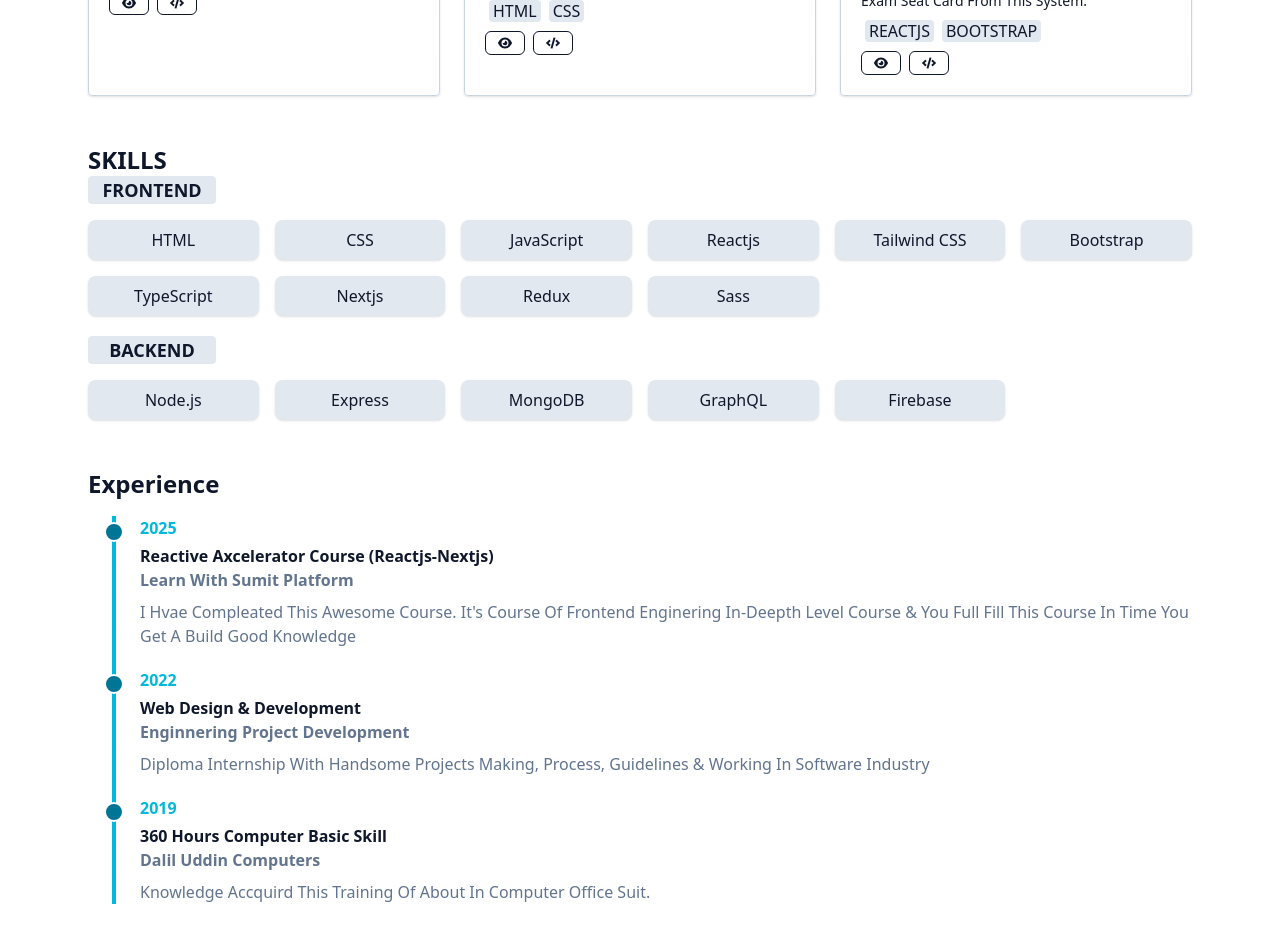
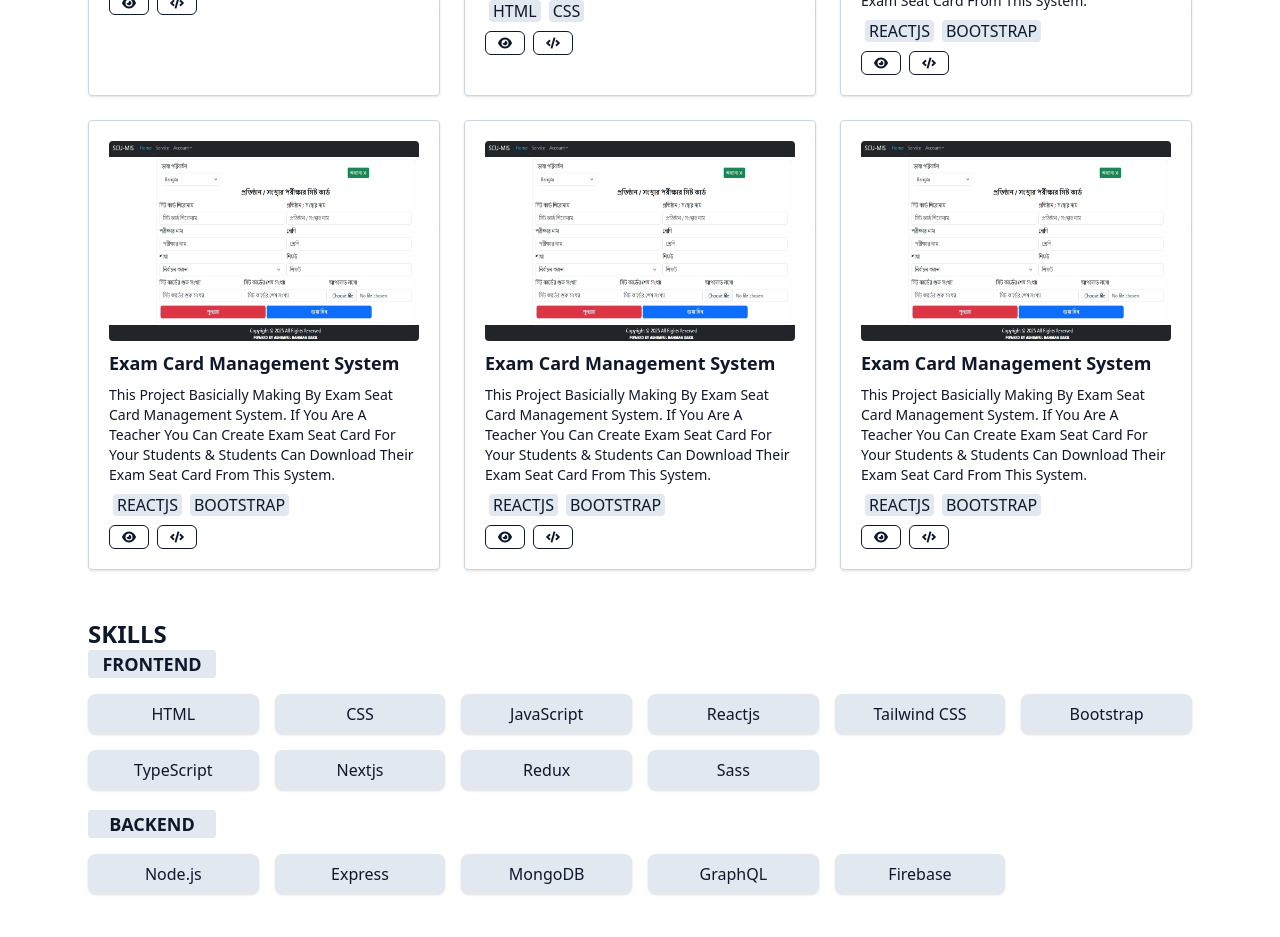
Before and after one commit to ashrafulrahmansakil/portfolio-ars, a React (Vite) app: page / in a window 1280 px wide. Shown: the part 1260-2197 px from the top of the page. Built offline with nearby package versions, Linux system fonts and the light colour scheme.

Commit message:
update file name of resume

```diff
--- a/src/data/data.js
+++ b/src/data/data.js
@@ -24,7 +24,7 @@ const about = {
     {
       id: 1,
       selfResume:
-        "https://drive.google.com/file/d/1IrIGofZ5Q5u9Vv_uS9JdXmrp-h-tTyQP/view?usp=sharing",
+        "https://drive.google.com/file/d/1NTgtYDOgWW30pPDw2gOEmy6fiay962hf/view?usp=drive_link",
       details:
         "I’m a front-end based passionate about crafting pixel-perfect interfaces and smooth interactions. I love turning design ideas into fast, accessible, and delightful products. With a strong foundation in HTML, CSS, and JavaScript, I specialize in ReactJS and NextJS to build dynamic web applications with modern.",
     },
@@ -201,36 +201,36 @@ const ProjectsList = [
     link: "https://scumis.netlify.app/",
     github: "https://github.com/ashrafulrahmansakil/school_mangement",
   },
-  // {
-  //   id: 4,
-  //   title: "exam card management system",
-  //   description:
-  //     "this project basicially making by exam seat card management system. if you are a teacher you can create exam seat card for your students & students can download their exam seat card from this system.",
-  //   thumbnail: project2,
-  //   tech: ["reactjs", "bootstrap"],
-  //   link: "https://scumis.netlify.app/",
-  //   github: "https://github.com/ashrafulrahmansakil/school_mangement",
-  // },
-  // {
-  //   id: 5,
-  //   title: "exam card management system",
-  //   description:
-  //     "this project basicially making by exam seat card management system. if you are a teacher you can create exam seat card for your students & students can download their exam seat card from this system.",
-  //   thumbnail: project2,
-  //   tech: ["reactjs", "bootstrap"],
-  //   link: "https://scumis.netlify.app/",
-  //   github: "https://github.com/ashrafulrahmansakil/school_mangement",
-  // },
-  // {
-  //   id: 6,
-  //   title: "exam card management system",
-  //   description:
-  //     "this project basicially making by exam seat card management system. if you are a teacher you can create exam seat card for your students & students can download their exam seat card from this system.",
-  //   thumbnail: project2,
-  //   tech: ["reactjs", "bootstrap"],
-  //   link: "https://scumis.netlify.app/",
-  //   github: "https://github.com/ashrafulrahmansakil/school_mangement",
-  // },
+  {
+    id: 4,
+    title: "exam card management system",
+    description:
+      "this project basicially making by exam seat card management system. if you are a teacher you can create exam seat card for your students & students can download their exam seat card from this system.",
+    thumbnail: project2,
+    tech: ["reactjs", "bootstrap"],
+    link: "https://scumis.netlify.app/",
+    github: "https://github.com/ashrafulrahmansakil/school_mangement",
+  },
+  {
+    id: 5,
+    title: "exam card management system",
+    description:
+      "this project basicially making by exam seat card management system. if you are a teacher you can create exam seat card for your students & students can download their exam seat card from this system.",
+    thumbnail: project2,
+    tech: ["reactjs", "bootstrap"],
+    link: "https://scumis.netlify.app/",
+    github: "https://github.com/ashrafulrahmansakil/school_mangement",
+  },
+  {
+    id: 6,
+    title: "exam card management system",
+    description:
+      "this project basicially making by exam seat card management system. if you are a teacher you can create exam seat card for your students & students can download their exam seat card from this system.",
+    thumbnail: project2,
+    tech: ["reactjs", "bootstrap"],
+    link: "https://scumis.netlify.app/",
+    github: "https://github.com/ashrafulrahmansakil/school_mangement",
+  },
 ];
 
 export {
--- a/src/pages/Projects.jsx
+++ b/src/pages/Projects.jsx
@@ -33,7 +33,7 @@ export default function Projects() {
               <div>
                 <img src={p.thumbnail} alt={p.title} className='w-fit h-50 rounded' />
                 <div>
-                  <h3 className="font-semibold text-lg capitalize pt-2">{p.title}</h3>
+                  <h3 className="font-semibold text-lg capitalize pt-2 ">{p.title}</h3>
                   <p className="mt-2 text-sm dark:text-slate-50 capitalize">{p.description}</p>
                   <div className=" my-2 uppercase">
                     {p.tech?.map((t) => (
```
